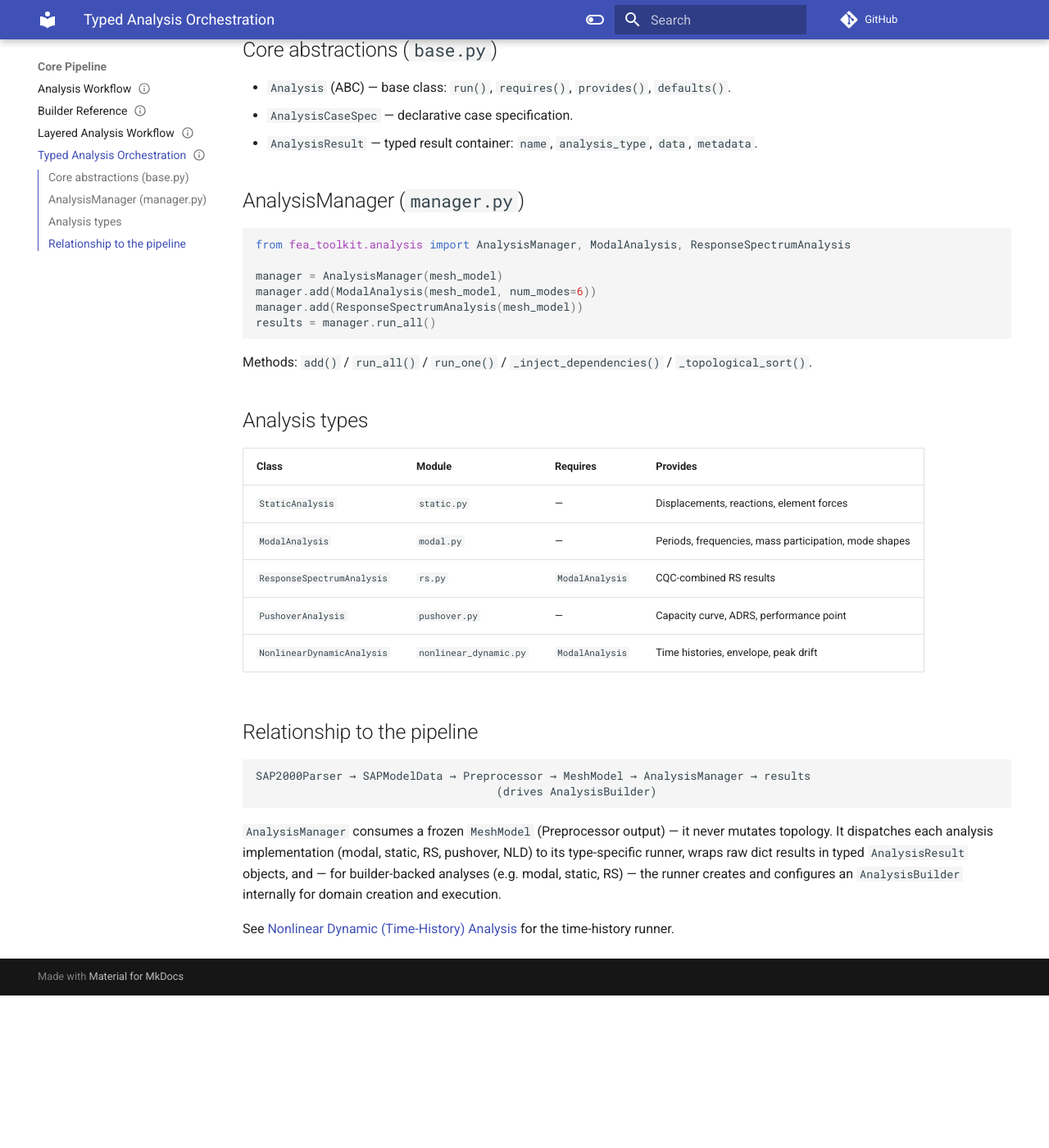
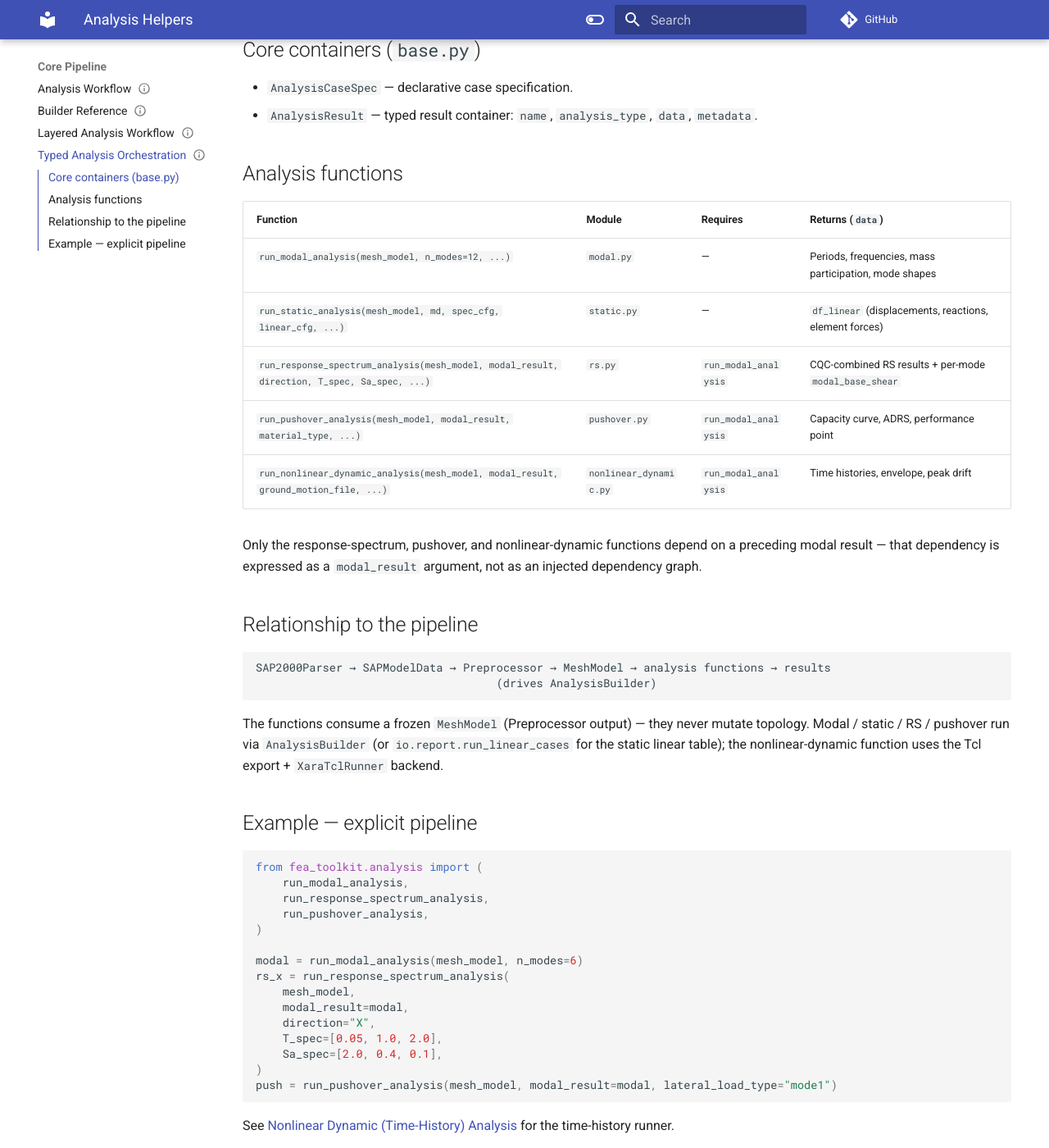
Before and after one commit to boustrephon/fea_toolkit, an MkDocs documentation site: the page built from docs/analysis.md, in a window 1280 px wide and 1400 px high, scrolled down 301 px. Shown: the whole window at 82% size. Built offline with MkDocs 1.6.1 and Material for MkDocs 9.7.7, drawn with Linux system fonts in a browser that asks for light colours; comment, search, counter and statistics services are not loaded; before the commit the page ends 1515 px from its top, so only the background shows below that; some of the changed text lies outside the part shown.

Commit message:
docs: update analysis-layer documentation for the function-based API
Reflect the removal of the Analysis ABC / AnalysisManager and the wrapper-class-to-function conversion in analysis.md, capacity.md, analysis_builder_migration_plan.md, nonlinear_dynamic_analysis.md, shear_failure_modelling.md and tcl_export.md.

````diff
--- a/docs/analysis.md
+++ b/docs/analysis.md
@@ -1,52 +1,69 @@
 ---
-title: "Typed Analysis Orchestration"
-description: "The fea_toolkit.analysis subpackage: typed, configurable, dependency-aware analysis objects composed via AnalysisManager."
+title: "Analysis Helpers"
+description: "The fea_toolkit.analysis subpackage: module-level analysis functions returning typed AnalysisResult containers, composed explicitly by the caller."
 status: "complete"
-tags: [analysis, manager, orchestration, typed-results, architecture]
+tags: [analysis, orchestration, typed-results, architecture]
 category: [core-pipeline]
 related: [builder_reference.md, workflow.md, nonlinear_dynamic_analysis.md]
 ---
 
-# Typed Analysis Orchestration (`fea_toolkit.analysis`)
+# Analysis Helpers (`fea_toolkit.analysis`)
 
-The `fea_toolkit.analysis` subpackage provides a typed, dependency-aware layer above OpenSees domain construction. Each analysis type is a self-contained `Analysis` subclass that owns its configuration, knows its dependencies, and returns a typed `AnalysisResult`. Analyses are composed via `AnalysisManager`, which handles topological ordering and result passing.
+The `fea_toolkit.analysis` subpackage provides **module-level functions** that
+run the toolkit's analyses and return a typed `AnalysisResult` container.
+There is no dependency-graph manager: the caller composes the steps in an
+explicit, readable order (see `generate_report()` for the reference pipeline).
 
-## Core abstractions (`base.py`)
+## Core containers (`base.py`)
 
-- `Analysis` (ABC) — base class: `run()`, `requires()`, `provides()`, `defaults()`.
 - `AnalysisCaseSpec` — declarative case specification.
 - `AnalysisResult` — typed result container: `name`, `analysis_type`, `data`, `metadata`.
 
-## AnalysisManager (`manager.py`)
+## Analysis functions
 
-```python
-from fea_toolkit.analysis import AnalysisManager, ModalAnalysis, ResponseSpectrumAnalysis
+| Function | Module | Requires | Returns (`data`) |
+|---|---|---|---|
+| `run_modal_analysis(mesh_model, n_modes=12, ...)` | `modal.py` | — | Periods, frequencies, mass participation, mode shapes |
+| `run_static_analysis(mesh_model, md, spec_cfg, linear_cfg, ...)` | `static.py` | — | `df_linear` (displacements, reactions, element forces) |
+| `run_response_spectrum_analysis(mesh_model, modal_result, direction, T_spec, Sa_spec, ...)` | `rs.py` | `run_modal_analysis` | CQC-combined RS results + per-mode `modal_base_shear` |
+| `run_pushover_analysis(mesh_model, modal_result, material_type, ...)` | `pushover.py` | `run_modal_analysis` | Capacity curve, ADRS, performance point |
+| `run_nonlinear_dynamic_analysis(mesh_model, modal_result, ground_motion_file, ...)` | `nonlinear_dynamic.py` | `run_modal_analysis` | Time histories, envelope, peak drift |
 
-manager = AnalysisManager(mesh_model)
-manager.add(ModalAnalysis(mesh_model, num_modes=6))
-manager.add(ResponseSpectrumAnalysis(mesh_model))
-results = manager.run_all()
-```
-
-Methods: `add()` / `run_all()` / `run_one()` / `_inject_dependencies()` / `_topological_sort()`.
-
-## Analysis types
-
-| Class | Module | Requires | Provides |
-|---|---|---|---|
-| `StaticAnalysis` | `static.py` | — | Displacements, reactions, element forces |
-| `ModalAnalysis` | `modal.py` | — | Periods, frequencies, mass participation, mode shapes |
-| `ResponseSpectrumAnalysis` | `rs.py` | `ModalAnalysis` | CQC-combined RS results |
-| `PushoverAnalysis` | `pushover.py` | — | Capacity curve, ADRS, performance point |
-| `NonlinearDynamicAnalysis` | `nonlinear_dynamic.py` | `ModalAnalysis` | Time histories, envelope, peak drift |
+Only the response-spectrum, pushover, and nonlinear-dynamic functions depend
+on a preceding modal result — that dependency is expressed as a
+`modal_result` argument, not as an injected dependency graph.
 
 ## Relationship to the pipeline
 
 ```
-SAP2000Parser → SAPModelData → Preprocessor → MeshModel → AnalysisManager → results
+SAP2000Parser → SAPModelData → Preprocessor → MeshModel → analysis functions → results
                                     (drives AnalysisBuilder)
 ```
 
-`AnalysisManager` consumes a frozen `MeshModel` (Preprocessor output) — it never mutates topology. It dispatches each analysis implementation (modal, static, RS, pushover, NLD) to its type-specific runner, wraps raw dict results in typed `AnalysisResult` objects, and — for builder-backed analyses (e.g. modal, static, RS) — the runner creates and configures an `AnalysisBuilder` internally for domain creation and execution.
+The functions consume a frozen `MeshModel` (Preprocessor output) — they never
+mutate topology.  Modal / static / RS / pushover run via `AnalysisBuilder`
+(or `io.report.run_linear_cases` for the static linear table); the
+nonlinear-dynamic function uses the Tcl export + `XaraTclRunner` backend.
 
-See [Nonlinear Dynamic (Time-History) Analysis](nonlinear_dynamic_analysis.md) for the time-history runner.
+## Example — explicit pipeline
+
+```python
+from fea_toolkit.analysis import (
+    run_modal_analysis,
+    run_response_spectrum_analysis,
+    run_pushover_analysis,
+)
+
+modal = run_modal_analysis(mesh_model, n_modes=6)
+rs_x = run_response_spectrum_analysis(
+    mesh_model,
+    modal_result=modal,
+    direction="X",
+    T_spec=[0.05, 1.0, 2.0],
+    Sa_spec=[2.0, 0.4, 0.1],
+)
+push = run_pushover_analysis(mesh_model, modal_result=modal, lateral_load_type="mode1")
+```
+
+See [Nonlinear Dynamic (Time-History) Analysis](nonlinear_dynamic_analysis.md)
+for the time-history runner.
````
Also changed, not shown: docs/analysis_builder_migration_plan.md (+8 -0 lines), docs/capacity.md (+2 -2 lines), docs/nonlinear_dynamic_analysis.md (+16 -19 lines), docs/shear_failure_modelling.md (+4 -4 lines), docs/tcl_export.md (+3 -4 lines).
